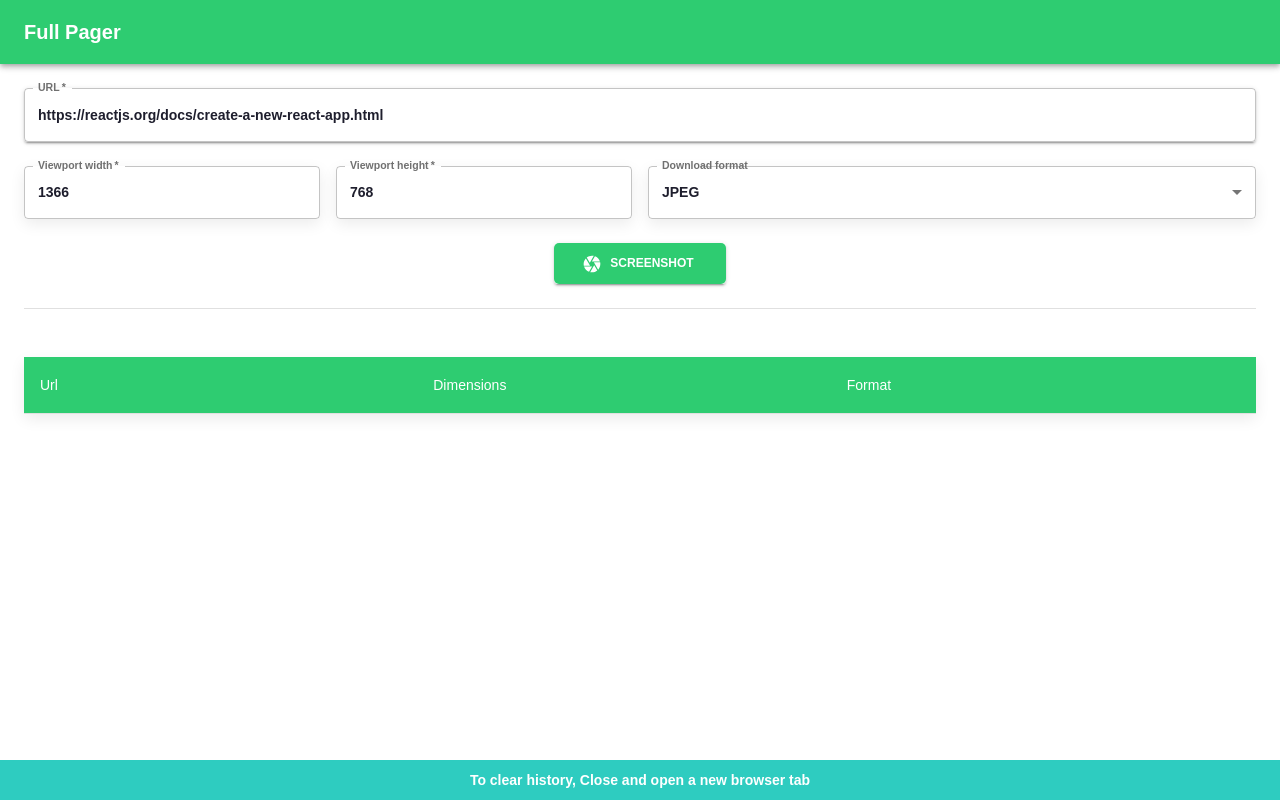
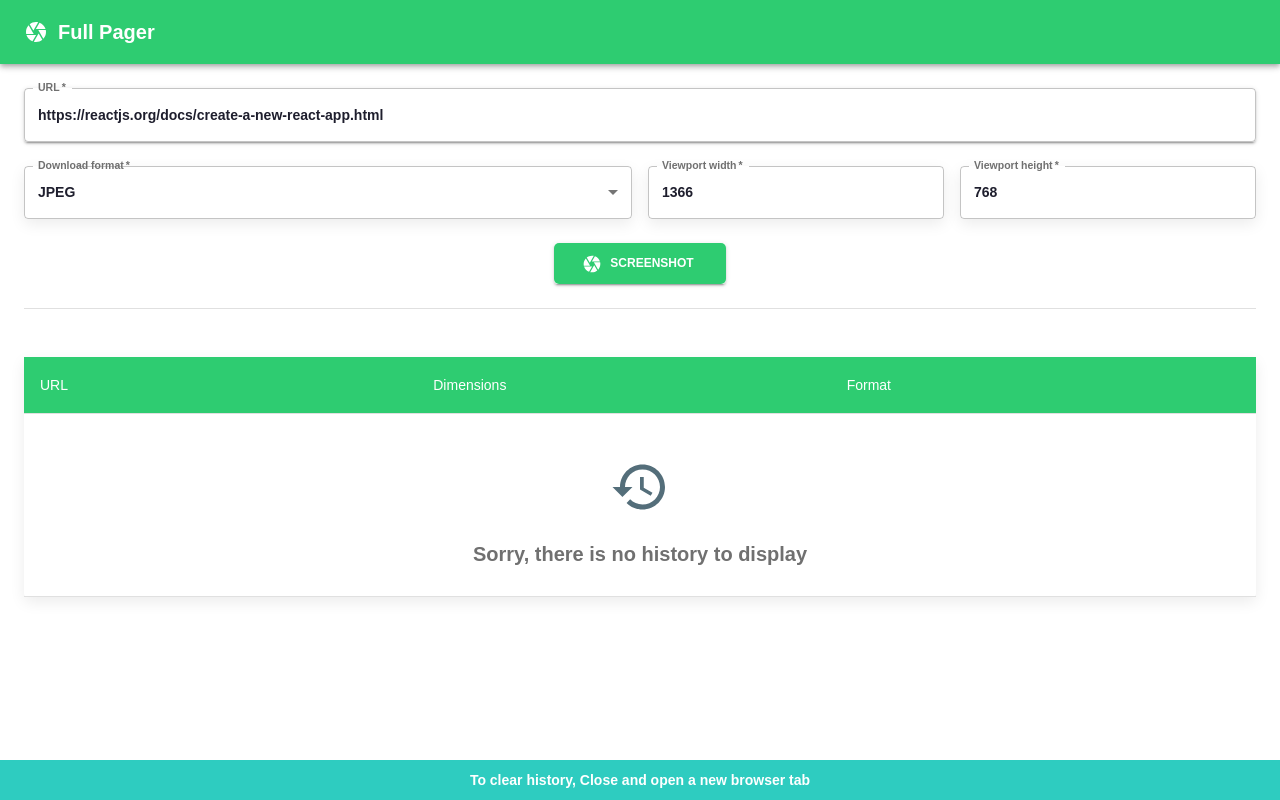
Before and after one commit to mrSamDev/node-screenshots-ui, a React (Create React App) app: page / in a window 1280 px wide. Built offline with nearby package versions, Linux system fonts and the light colour scheme.

Commit message:
Error and table empty state

```diff
--- a/package.json
+++ b/package.json
@@ -5,6 +5,7 @@
   "dependencies": {
     "@material-ui/core": "^4.11.0",
     "@material-ui/icons": "^4.9.1",
+    "@material-ui/lab": "^4.0.0-alpha.56",
     "@testing-library/jest-dom": "^4.2.4",
     "@testing-library/react": "^9.3.2",
     "@testing-library/user-event": "^7.1.2",
--- /dev/null
+++ b/src/components/molecule/EmptyState.js
@@ -0,0 +1,26 @@
+import React from 'react';
+import PropTypes from 'prop-types';
+import Paper from '@material-ui/core/Paper';
+import Grid from '@material-ui/core/Grid';
+import Typography from '@material-ui/core/Typography';
+import History from "@material-ui/icons/History"
+
+const EmptyState = ({type, disablePaper, disabelMinHeight, }) => (
+  <Grid component={disablePaper ? 'div' : Paper} style={{ minHeight: disabelMinHeight ? 20 : 150, padding: 10, textAlign: 'center' }} container direction="column" justify="center" alignItems="center" spaciong={3}>
+    <Grid item>
+      <Grid style={{ padding: '1rem' }}><History style={{color:"#546e7a",fontSize:60}} /></Grid>
+      <Typography variant="h6" color="textSecondary">
+      Sorry, there is no history to display
+      </Typography>
+
+    </Grid>
+  </Grid>
+);
+
+EmptyState.propTypes = {
+  type: PropTypes.string,
+  disablePaper: PropTypes.bool,
+  disabelMinHeight: PropTypes.bool,
+};
+
+export default EmptyState;
--- a/src/components/molecule/Header.js
+++ b/src/components/molecule/Header.js
@@ -1,11 +1,9 @@
 import React from "react";
 import AppBar from "@material-ui/core/AppBar";
-import CssBaseline from "@material-ui/core/CssBaseline";
 import Toolbar from "@material-ui/core/Toolbar";
 import Typography from "@material-ui/core/Typography";
-import Button from "@material-ui/core/Button";
 import { makeStyles } from "@material-ui/core/styles";
-import Add from "@material-ui/icons/Add";
+import Camera from "@material-ui/icons/Camera";
 
 const useStyles = makeStyles((theme) => ({
   root: {
@@ -16,6 +14,10 @@ const useStyles = makeStyles((theme) => ({
   },
   title: {
     flexGrow: 1,
+    display:"flex",
+    flexDirection:"row",
+    justifyItems:"center",
+    alignItems:"center"
   },
 }));
 
@@ -25,7 +27,7 @@ const Header = () => {
     <AppBar position="static">
       <Toolbar>
         <Typography variant="h6" className={classes.title}>
-          Full Pager
+        <Camera style={{marginRight:10}}/>  Full Pager
         </Typography>
       </Toolbar>
     </AppBar>
--- /dev/null
+++ b/src/components/molecule/SnackBar.js
@@ -0,0 +1,41 @@
+import React from 'react';
+import Snackbar from '@material-ui/core/Snackbar';
+import MuiAlert from '@material-ui/lab/Alert';
+import PropTypes from 'prop-types';
+
+function Alert(props) {
+  return <MuiAlert elevation={6} variant="filled" {...props} style={{ minWidth: 300, width: '100%' }} />;
+}
+
+const SnackBar = (props) => {
+  const { open,message,variant } = props;
+  const handleClose = (event, reason) => {
+    if (reason === 'clickaway') {
+      return;
+    }
+    props.onClose();
+  };
+
+  return (
+    <Snackbar autoHideDuration={5000} style={{ zIndex: 3010 }} anchorOrigin={{ vertical: 'bottom', horizontal: 'left' }} open={open} onClose={handleClose}>
+      <Alert onClose={handleClose} severity={variant}>
+        {message}
+      </Alert>
+    </Snackbar>
+  );
+};
+
+
+SnackBar.propTypes = {
+  open: PropTypes.bool,
+  message: PropTypes.string,
+  variant: PropTypes.string
+};
+
+SnackBar.defaultProps = {
+    open: false,
+    message: '',
+    variant: 'success'
+};
+
+export default (SnackBar);
--- a/src/components/page/History.js
+++ b/src/components/page/History.js
@@ -12,6 +12,7 @@ import Typography from "@material-ui/core/Typography";
 import IconButton from "@material-ui/core/IconButton";
 import CircularProgress from "@material-ui/core/CircularProgress";
 import Camera from "@material-ui/icons/Camera";
+import EmptyState from "../molecule/EmptyState";
 import actions from "../../utils/getScreenShot";
 
 const StyledTableRow = withStyles((theme) => ({
@@ -21,7 +22,6 @@ const StyledTableRow = withStyles((theme) => ({
     },
   },
 }))(TableRow);
-// common.black
 const StyledTableCell = withStyles((theme) => ({
   head: {
     backgroundColor: theme.palette.primary.main,
@@ -42,7 +42,7 @@ const useStyles = makeStyles({
 });
 
 const columns = [
-  { id: "url", label: "Url", minWidth: 100 },
+  { id: "url", label: "URL", minWidth: 100 },
   {
     id: "dimensions",
     label: "Dimensions",
@@ -71,22 +71,39 @@ const History = ({ history = [] }) => {
     <Container>
       <Paper className={classes.root}>
         <TableContainer className={classes.container}>
-          <Table stickyHeader={Boolean(history && history.length)} aria-label="sticky table">
+          <Table
+            stickyHeader={Boolean(history && history.length)}
+            aria-label="sticky table"
+          >
             <TableHead>
               <TableRow>
                 {columns.map((column) => (
-                  <StyledTableCell key={column.id} align={column.align} style={{ minWidth: column.minWidth }}>
+                  <StyledTableCell
+                    key={column.id}
+                    align={column.align}
+                    style={{ minWidth: column.minWidth }}
+                  >
                     {column.label}
                   </StyledTableCell>
                 ))}
-                <StyledTableCell key={"download"} align={"right"} style={{ width: 20 }}></StyledTableCell>
+                <StyledTableCell
+                  key={"download"}
+                  align={"right"}
+                  style={{ width: 20 }}
+                ></StyledTableCell>
               </TableRow>
             </TableHead>
 
             <TableBody>
-              {history.map((row) => {
+              {history && history.length ? (
+                history.map((row) => {
                   return (
-                  <StyledTableRow hover role="checkbox" tabIndex={-1} key={row.code}>
+                    <StyledTableRow
+                      hover
+                      role="checkbox"
+                      tabIndex={-1}
+                      key={row.code}
+                    >
                       {columns.map((column) => {
                         const value = row[column.id];
 
@@ -94,18 +111,40 @@ const History = ({ history = [] }) => {
 
                         return (
                           <TableCell key={column.id} align={column.align}>
-                          {isObject ? Object.keys(value).map((key) => <Typography variant="body1">{`${key}: ${value[key]}`}</Typography>) : <Typography variant="body1">{value}</Typography>}
+                            {isObject ? (
+                              Object.keys(value).map((key) => (
+                                <Typography variant="body1">{`${key}: ${value[key]}`}</Typography>
+                              ))
+                            ) : (
+                              <Typography variant="body1">{value}</Typography>
+                            )}
                           </TableCell>
                         );
                       })}
-                    <TableCell key={"download-cell"} align={"right"} style={{ width: 20 }}>
-                      <IconButton disabled={loading} onClick={() => reDownLoad(row)}>
-                        {loading === row.url ? <CircularProgress size={15} /> : <Camera />}
+                      <TableCell
+                        key={"download-cell"}
+                        align={"right"}
+                        style={{ width: 20 }}
+                      >
+                        <IconButton
+                          disabled={loading}
+                          onClick={() => reDownLoad(row)}
+                        >
+                          {loading === row.url ? (
+                            <CircularProgress size={15} />
+                          ) : (
+                            <Camera />
+                          )}
                         </IconButton>
                       </TableCell>
                     </StyledTableRow>
                   );
-              })}
+                })
+              ) : (
+                <TableCell colSpan={12} key={"empty"}>
+                  <EmptyState disablePaper />
+                </TableCell>
+              )}
             </TableBody>
           </Table>
         </TableContainer>
--- a/src/components/page/Landing.js
+++ b/src/components/page/Landing.js
@@ -3,11 +3,13 @@ import CssBaseline from "@material-ui/core/CssBaseline";
 import Header from "../molecule/Header";
 import { Paper, Grid, TextField, Button, Typography, Divider, FormControl, InputLabel, MenuItem, Select, CircularProgress } from "@material-ui/core";
 import Container from "../atoms/Container";
-import { Controller, useForm } from "react-hook-form";
+import { Controller, useForm, FormProvider } from "react-hook-form";
 import Camera from "@material-ui/icons/Camera";
 import History from "./History";
 import actions from "../../utils/getScreenShot";
 import sessionStorage from "../../utils/sessionsStorage";
+import SnackBar from "../molecule/SnackBar";
+import ViewPort from "./ViewportView";
 
 const nameGenerator = (url) => {
   return url.replaceAll("/", "").replaceAll(":", "").replaceAll(".", "");
@@ -16,6 +18,7 @@ const nameGenerator = (url) => {
 const extensionToFormat = {
   jpg: "jpeg",
   png: "png",
+  pdf: "pdf",
 };
 
 export default function LandingPage() {
@@ -29,7 +32,7 @@ export default function LandingPage() {
     setHistory(historyValue || []);
   }, []);
 
-  const { register, handleSubmit, errors, control } = useForm({
+  const { register, handleSubmit, errors, control, watch } = useForm({
     defaultValues: {
       url: "https://reactjs.org/docs/create-a-new-react-app.html",
       dimensions: {
@@ -45,18 +48,24 @@ export default function LandingPage() {
       setError(false);
       setLoading((prev) => !prev);
       const name = nameGenerator(url);
-      let options = { url, ...rest, name, format: extensionToFormat[rest.extension] };
+      let options = {
+
+        url,
+        ...rest,
+        name,
+        format: extensionToFormat[rest.extension],
+      };
+      console.log('options: ', options);
       await actions.getScreenShot(options);
       setLoading((prev) => !prev);
       const historyClone = [...history];
       const index = historyClone.findIndex((i) => i.url === url);
       if (index > -1) historyClone[index] = { ...historyClone[index], ...options };
       else historyClone.unshift(options);
-      console.log("historyClone: ", historyClone);
       setHistory(historyClone);
       sessionStorage.set("fullPageHistory", historyClone);
     } catch (error) {
-      setError(true);
+      setError(`${error}`);
     }
   };
 
@@ -64,6 +73,7 @@ export default function LandingPage() {
     <React.Fragment>
       <CssBaseline />
       <Header />
+      {error && <SnackBar open={Boolean(error)} variant="error" message={error} />}
       <div style={{ paddingBottom: 40 }}>
         <Container>
           <form onSubmit={handleSubmit(submit)}>
@@ -75,45 +85,7 @@ export default function LandingPage() {
               </Grid>
               <Grid item xs={12}>
                 <Grid container direction="row" spacing={2}>
-                  <Grid item xs={6}>
-                    <Grid container direction="row" spacing={2}>
-                      <Grid item sm={6} xs={12}>
-                        <Paper elevation={1}>
-                          <TextField
-                            disabled={loading}
-                            inputRef={register({ required: true, min: 50 })}
-                            error={Boolean(errors.dimensions && errors.dimensions.width)}
-                            variant="outlined"
-                            required
-                            type="number"
-                            fullWidth
-                            label="Viewport width"
-                            placeholder="1366"
-                            name="dimensions.width"
-                            InputLabelProps={{ shrink: true }}
-                          />
-                        </Paper>
-                      </Grid>
-                      <Grid item sm={6} xs={12}>
-                        <Paper elevation={1}>
-                          <TextField
-                            disabled={loading}
-                            inputRef={register({ required: true, min: 50 })}
-                            error={Boolean(errors.dimensions && errors.dimensions.height)}
-                            variant="outlined"
-                            required
-                            type="number"
-                            fullWidth
-                            label="Viewport height"
-                            placeholder="768"
-                            name="dimensions.height"
-                            InputLabelProps={{ shrink: true }}
-                          />
-                        </Paper>
-                      </Grid>
-                    </Grid>
-                  </Grid>
-                  <Grid item xs={6}>
+                  <Grid item md={6} sm={6} xs={12}>
                     <Paper elevation={1}>
                       <Controller
                         name="extension"
@@ -122,17 +94,23 @@ export default function LandingPage() {
                         register={register}
                         render={({ value, onChange }) => {
                           return (
-                            <FormControl disabled={loading} fullWidth variant="outlined">
+                            <FormControl required disabled={loading} fullWidth variant="outlined">
                               <InputLabel>Download format</InputLabel>
                               <Select value={value} onChange={onChange} label="format">
                                 <MenuItem value={"jpg"}>JPEG</MenuItem>
                                 <MenuItem value={"png"}>PNG</MenuItem>
+                                <MenuItem value={"pdf"}>PDF</MenuItem>
                               </Select>
                             </FormControl>
                           );
                         }}
                       ></Controller>
                     </Paper>
+                  </Grid>
+                  <Grid item md={6} sm={6} xs={12}>
+                    <FormProvider register={register} errors={errors} control={control} watch={watch} loading={loading}>
+                      <ViewPort />
+                    </FormProvider>
                   </Grid>
                 </Grid>
               </Grid>
@@ -151,17 +129,33 @@ export default function LandingPage() {
         </Container>
         <History history={history} />
       </div>
-      <Grid style={{ position: "fixed", bottom: 0, height: 40, backgroundColor: "#2ECCC0", width: "100%", color: "#fff", display: "flex", alignItems: "center", justifyContent: "center", zIndex: 3000 }}>
+      <Grid
+        style={{
+          position: "fixed",
+          bottom: 0,
+          height: 40,
+          backgroundColor: "#2ECCC0",
+          width: "100%",
+          color: "#fff",
+          display: "flex",
+          alignItems: "center",
+          justifyContent: "center",
+          zIndex: 3000,
+        }}
+      >
         <Typography variant="body1">To clear history, Close and open a new browser tab</Typography>
       </Grid>
     </React.Fragment>
   );
 }
-// const doesUrlIncludeHttpsString = url.indexOf("https:") > -1;
-// const spliter = doesUrlIncludeHttpsString ? https : http;
-// let name;
-// let splited = url.split(spliter);
-// if (splited[1].indexOf(".") > -1) splited = splited[1].split(".");
-//
-// if (splited.indexOf("www") > -1) name = splited[1];
-// else name = splited[0];
+
+/*
+ • in mobile make the dimensions in one row -- DONE
+ • PDF format missing
+ • empty state for table -- DONE
+ • "url" should be all caps - URL -- DONE
+ • the app was not working for me on mobile, it was stuck in processing.
+ • I wouldn't keep the loader if the screenshot is taking a lot of time, I would add an entry immediately to the table and show a processing tag.
+ • preview before download would be a good feature
+ • what happens if we refresh the window when screenshot is provessing?
+*/
--- /dev/null
+++ b/src/components/page/ViewportView.js
@@ -0,0 +1,99 @@
+import React from "react";
+import Grid from "@material-ui/core/Grid";
+import { Paper, TextField, FormControl, InputLabel, Select, MenuItem } from "@material-ui/core";
+import { Controller, useFormContext } from "react-hook-form";
+const ViewPort = () => {
+  const { control, register, errors, loading, watch } = useFormContext();
+  const downloadFormat = watch("extension");
+  const isDownloadFormatPdf = downloadFormat === "pdf";
+
+  if (isDownloadFormatPdf)
+    return (
+      <React.Fragment>
+        <Grid container direction="row" spacing={2}>
+          <Grid item xs={12}>
+            <Paper elevation={1}>
+              <Controller
+                name="dimensions.pdfFormat"
+                defaultValue="A4"
+                control={control}
+                register={register}
+                render={({ value, onChange }) => {
+                  return (
+                    <FormControl required disabled={loading} fullWidth variant="outlined">
+                      <InputLabel>Pdf format</InputLabel>
+                      <Select value={value} onChange={onChange} label="format">
+                        <MenuItem value={"A4"}>A4</MenuItem>
+                        <MenuItem value={"A3"}>A3</MenuItem>
+                      </Select>
+                    </FormControl>
+                  );
+                }}
+              ></Controller>
+            </Paper>
+          </Grid>
+        </Grid>
+      </React.Fragment>
+    );
+
+  const colSize = 6;
+
+  return (
+    <React.Fragment>
+      <Grid container direction="row" spacing={2}>
+        <Grid item md={colSize} sm={colSize} xs={12}>
+          <Paper elevation={1}>
+            <TextField
+              disabled={loading}
+              inputRef={register({ required: true, min: 50 })}
+              error={Boolean(errors.dimensions && errors.dimensions.width)}
+              variant="outlined"
+              required
+              type="number"
+              fullWidth
+              label="Viewport width"
+              placeholder="1366"
+              name="dimensions.width"
+              InputLabelProps={{ shrink: true }}
+            />
+          </Paper>
+        </Grid>
+        <Grid item md={colSize} sm={colSize} xs={12}>
+          <Paper elevation={1}>
+            <TextField
+              disabled={loading}
+              inputRef={register({ required: true, min: 50 })}
+              error={Boolean(errors.dimensions && errors.dimensions.height)}
+              variant="outlined"
+              required
+              type="number"
+              fullWidth
+              label="Viewport height"
+              placeholder="768"
+              name="dimensions.height"
+              InputLabelProps={{ shrink: true }}
+            />
+          </Paper>
+        </Grid>
+      </Grid>
+    </React.Fragment>
+  );
+};
+
+export default ViewPort;
+
+{
+  /* <TextField
+disabled={loading}
+inputRef={register({ required: true, min: 50 })}
+error={Boolean(errors.dimensions && errors.dimensions.pdfFormat)}
+variant="outlined"
+required
+type="number"
+fullWidth
+label="Pdf Format"
+placeholder="1366"
+name="dimensions.pdfFormat"
+InputLabelProps={{ shrink: true }}
+/> */
+}
--- a/src/config/index.js
+++ b/src/config/index.js
@@ -18,7 +18,7 @@ switch (env) {
     break;
 
   case production:
-    config = { domainPrefix: "prod", ...config, apiUrl: "https://desolate-plains-28889.herokuapp.com/api/v1" };
+    config = { domainPrefix: "prod", ...config, apiUrl: "https://polar-oasis-81254.herokuapp.com/api/v1" };
     break;
   default:
     break;
--- a/src/utils/getScreenShot.js
+++ b/src/utils/getScreenShot.js
@@ -2,7 +2,7 @@ import config from "../config";
 
 const getScreenShot = async (options) => {
   try {
-    console.log("options: ", options);
+
     let URL = config.apiUrl + "/screen-shot";
     let response = await fetch(URL, {
       method: "POST",
@@ -12,7 +12,8 @@ const getScreenShot = async (options) => {
 
     if (response.status !== 200) throw new Error("Something went wrong");
 
-    console.log("response: ", response);
+    if(response.error) throw new Error(response.message);
+
     const blob = await response.blob();
     const a = document.createElement("a");
     document.body.appendChild(a);
@@ -24,7 +25,6 @@ const getScreenShot = async (options) => {
     window.URL.revokeObjectURL(url);
     return true;
   } catch (error) {
-    console.log("error: ", error);
     throw error;
   }
 };
```
Also changed, not shown: 1 other file (tests, documents, lock files or other folders). Lines whose indentation alone changed are shown as unchanged.
